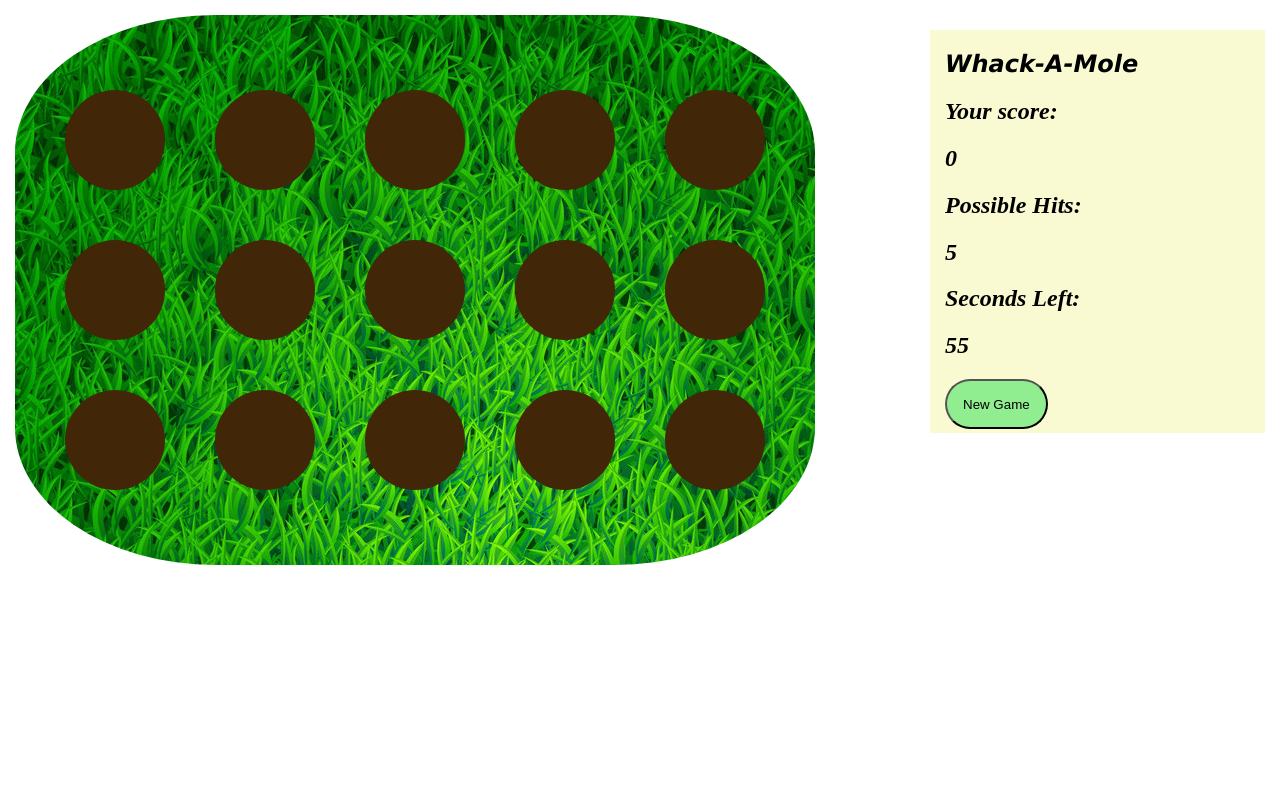
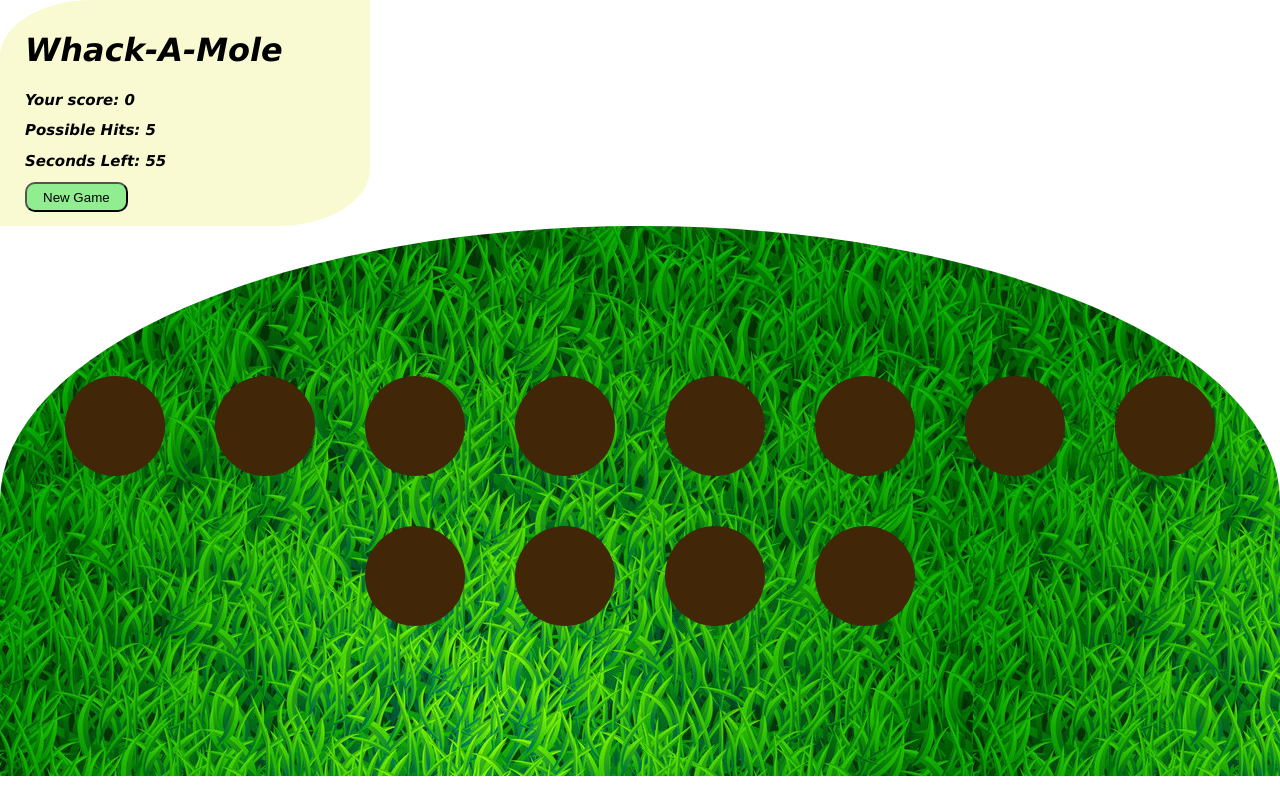
Before and after one commit to smabbett/whack-a-mole, a plain HTML site: page index.html in a window 1280 px wide. Drawn offline with Linux system fonts and the light colour scheme.

Commit message:
changed sounds and layout of grid

```diff
--- a/app.js
+++ b/app.js
@@ -16,21 +16,21 @@ let timerId = null;
 let maxScore = 0;
 
 //random sounds when hit
-var audioArray = [
-	'sounds/impactsplat02.mp3.flac',
-	'sounds/pop1.ogg',
-	'sounds/pop2.ogg',
-	'sounds/pop3.ogg',
-	'sounds/ohmy.wav',
-];
+// var audioArray = [
+// 	'sounds/impactsplat02.mp3.flac',
+// 	'sounds/pop1.ogg',
+// 	'sounds/pop2.ogg',
+// 	'sounds/pop3.ogg',
+// 	'sounds/ohmy.wav',
+// ];
 
 function randomSquare() {
 	//clear the squares of class mole
 	squares.forEach((square) => {
 		square.classList.remove('mole');
 	});
-	//Math floor to round to nearest integer, Math random range 1 - 15
-	let randomPosition = squares[Math.floor(Math.random() * 15)];
+	//Math floor to round to nearest integer, Math random range 1 - 12
+	let randomPosition = squares[Math.floor(Math.random() * 12)];
 	randomPosition.classList.add('mole');
 
 	//assign id of randomPosition to hitPosition for use later
@@ -43,8 +43,10 @@ squares.forEach((square) => {
 	square.addEventListener('mousedown', () => {
 		if (square.id == hitPosition) {
 			result++;
-			let randomAudio = new Audio(audioArray[Math.floor(Math.random() * 5)]);
-			randomAudio.play();
+			// let randomAudio = new Audio(audioArray[Math.floor(Math.random() * 5)]);
+			// randomAudio.play();
+			let hitAudio = new Audio('sounds/impactsplat02.mp3.flac');
+			hitAudio.play();
 			score.textContent = result;
 			hitPosition = null;
 		} else {
--- a/index.html
+++ b/index.html
@@ -11,16 +11,14 @@
 	</head>
 	<body>
 		<div class="header">
-			<aside>
-				<h1 class="title">Whack-A-Mole</h1>
-				<h2>Your score:</h2>
-				<h2 id="score">0</h2>
-				<h2>Possible Hits:</h2>
-				<h2 id="maxHits">0</h2>
-				<h2>Seconds Left:</h2>
-				<h2 id="time-left">60</h2>
-				<button class="reset">New Game</button>
-			</aside>
+			<h1 class="title">Whack-A-Mole</h1>
+			<h2>Your score: <span id="score">0</span></h2>
+
+			<h2>Possible Hits: <span id="maxHits">0</span></h2>
+
+			<h2>Seconds Left: <span id="time-left">60</span></h2>
+
+			<button class="reset">New Game</button>
 		</div>
 
 		<div class="grid">
@@ -36,9 +34,6 @@
 			<div class="circle" id="10"></div>
 			<div class="circle" id="11"></div>
 			<div class="circle" id="12"></div>
-			<div class="circle" id="13"></div>
-			<div class="circle" id="14"></div>
-			<div class="circle" id="15"></div>
 		</div>
 
 		<script src="app.js" charset="utf-8"></script>
--- a/style.css
+++ b/style.css
@@ -1,21 +1,22 @@
 body,
 html {
 	margin: auto;
-	cursor: url('images/mallet2.jpg'), auto;
-}
-.title {
+	cursor: url('images/mallet2.png'), auto;
 	font-family: Verdana, Geneva, Tahoma, sans-serif;
 }
 
-aside {
+.header {
 	width: 25%;
-	padding-left: 15px;
-	margin: 15px;
-	float: right;
+	padding: 10px 25px;
 	font-style: italic;
 	background-color: lightgoldenrodyellow;
+	border-radius: 25% 0 25% 0;
+}
+h2 {
+	font-size: 15px;
 }
 .circle {
+	/* flex: 1 1 auto; */
 	width: 100px;
 	height: 100px;
 	border-radius: 50%;
@@ -27,11 +28,10 @@ aside {
 	flex-flow: row wrap;
 	justify-content: center;
 	align-content: center;
-	margin: 15px;
-	width: 800px;
+
 	height: 550px;
 	background-image: url('images/grass.jpg');
-	border-radius: 25%;
+	border-radius: 50% 50% 0% 0%;
 }
 .mole {
 	background-image: url('images/mole.jpeg');
@@ -39,15 +39,30 @@ aside {
 }
 
 .reset {
-	border-radius: 2em;
+	border-radius: 10px;
 	box-sizing: border-box;
 	background-color: lightgreen;
-	border-radius: 2em;
 	padding: 0.3em 1.2em;
 	margin: 0 0.3em 0.3em 0;
-	height: 50px;
+	height: 30px;
 }
 
 .reset:hover {
 	background-color: lightskyblue;
 }
+
+@media screen and (max-width: 600px) {
+	.grid {
+		width: 100%;
+		margin-top: 20px;
+	}
+	.circle {
+		width: 50px;
+		height: 50px;
+		margin: 15px;
+	}
+	.header {
+		width: auto;
+		border-radius: 0;
+	}
+}
```
Also changed, not shown: images/mallet.jpg (deleted), images/mallet2.jpg (deleted), images/mallet2.png (added), 1 other file.
